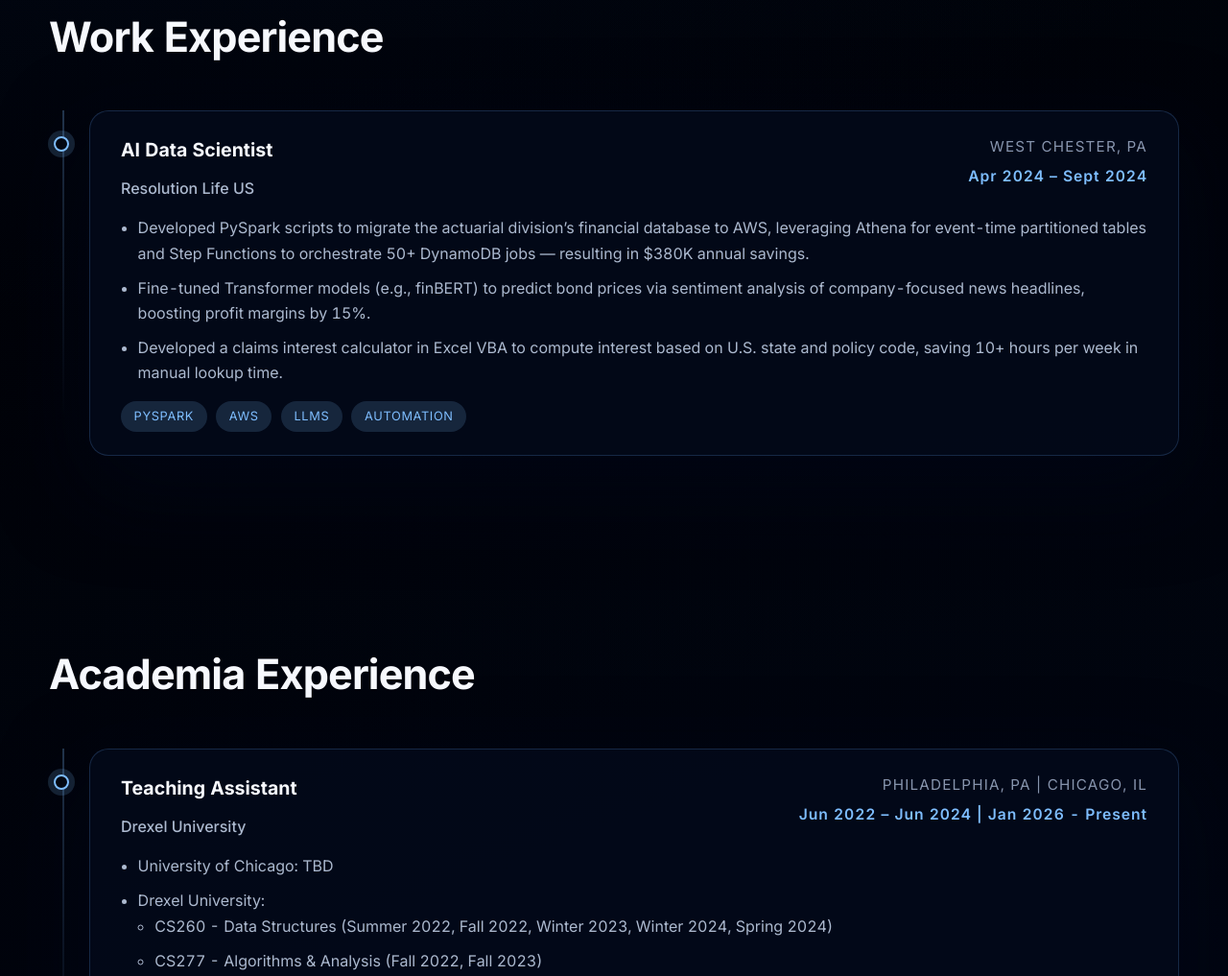
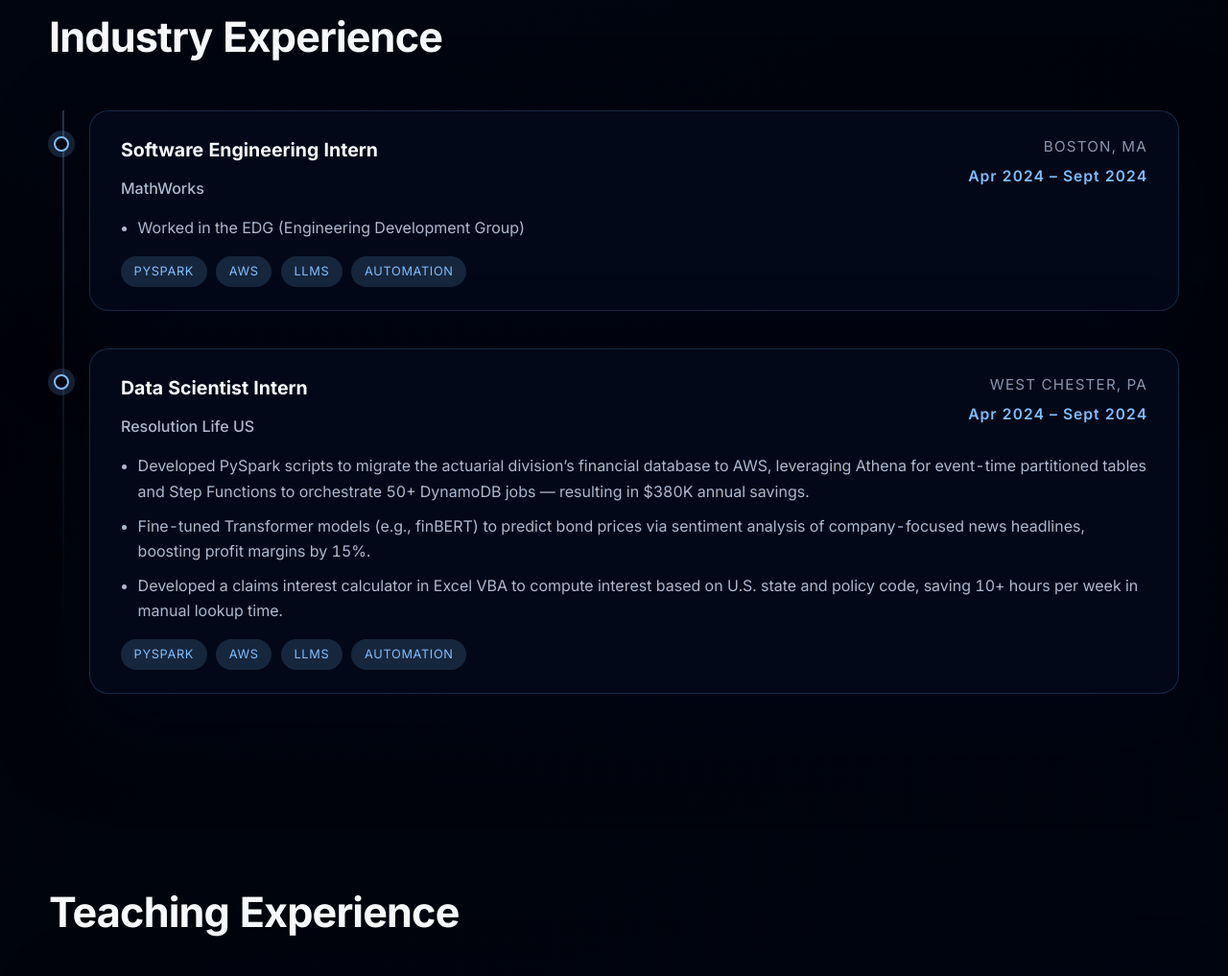
Before and after one commit to mihirrao-10/mihirrao-10.github.io, a plain HTML site: page index.html in a window 1280 px wide. Shown: the part 2086-3103 px from the top of the page at 96% size. Drawn offline with Linux system fonts and the light colour scheme.

Commit message:
Update experience sections in index.html

```diff
--- a/index.html
+++ b/index.html
@@ -577,7 +577,7 @@
             </div>
           </div>
           <ul>
-            <li>Grade: N/A</li>
+            <li>Grade: TBD</li>
           </ul>
         </article>
         <article class="timeline-item" data-animate>
@@ -612,12 +612,33 @@
     </section>
 
     <section class="section" id="experience">
-      <h2 class="section-heading" data-animate>Work Experience</h2>
+      <h2 class="section-heading" data-animate>Industry Experience</h2>
       <div class="timeline">
         <article class="timeline-item" data-animate>
           <div class="timeline-header">
             <div class="timeline-details">
-              <h3>AI Data Scientist</h3>
+              <h3>Software Engineering Intern</h3>
+              <p class="timeline-role">MathWorks</p>
+            </div>
+            <div class="timeline-meta">
+              <p class="timeline-location">Boston, MA</p>
+              <span class="timeline-dates">Apr 2024 – Sept 2024</span>
+            </div>
+          </div>
+          <ul>
+            <li>Worked in the EDG (Engineering Development Group)
+          </ul>
+          <div class="tag-set">
+            <span class="tag">PySpark</span>
+            <span class="tag">AWS</span>
+            <span class="tag">LLMs</span>
+            <span class="tag">Automation</span>
+          </div>
+        </article>
+        <article class="timeline-item" data-animate>
+          <div class="timeline-header">
+            <div class="timeline-details">
+              <h3>Data Scientist Intern</h3>
               <p class="timeline-role">Resolution Life US</p>
             </div>
             <div class="timeline-meta">
@@ -641,7 +662,7 @@
     </section>
 
     <section class="section" id="academia">
-      <h2 class="section-heading" data-animate>Academia Experience</h2>
+      <h2 class="section-heading" data-animate>Teaching Experience</h2>
       <div class="timeline">
         <article class="timeline-item" data-animate>
           <div class="timeline-header">
```
